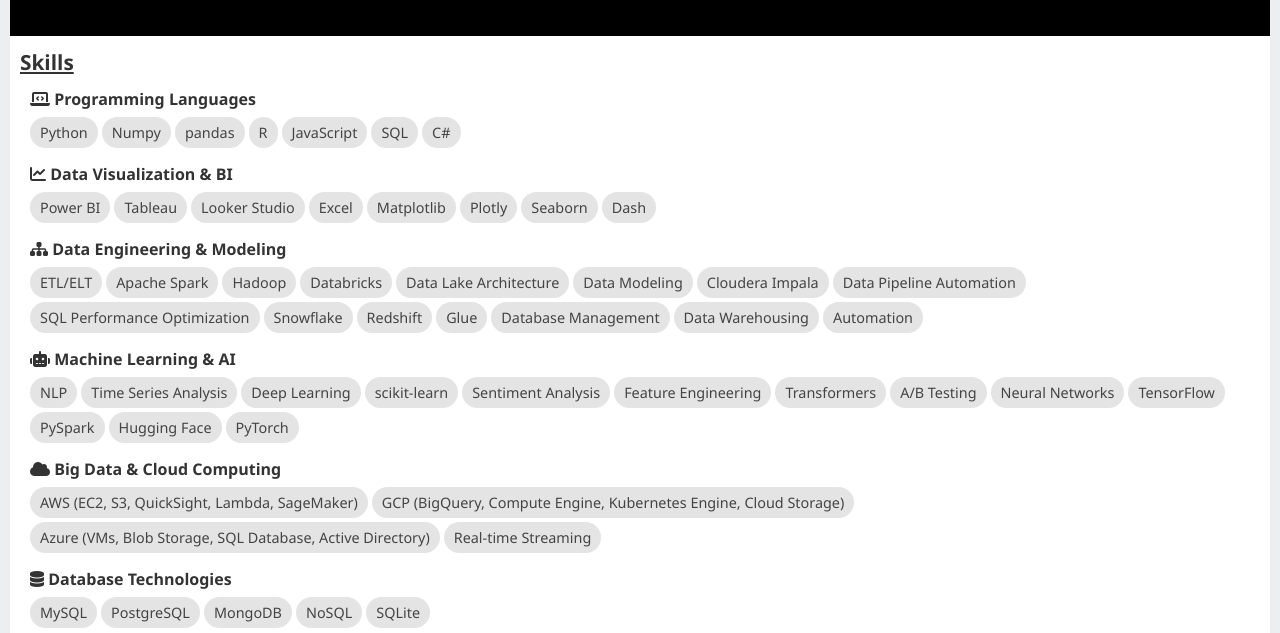
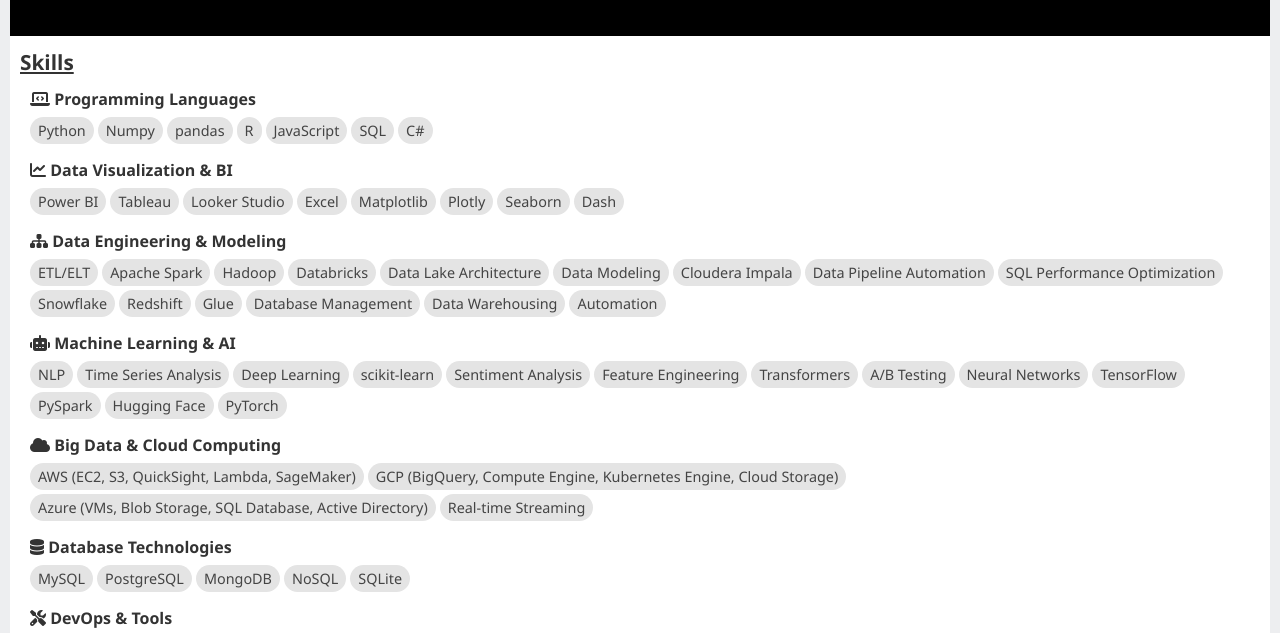
Before and after one commit to Sindhura1897/Portfolio, a plain HTML site: page portfolio.html in a window 1280 px wide. Shown: the part 156-789 px from the top of the page. Drawn offline with Linux system fonts and the light colour scheme.

Commit message:
Update portfolio_style.css

```diff
--- a/styles/portfolio_style.css
+++ b/styles/portfolio_style.css
@@ -32,8 +32,8 @@
 
 .skill-list li {
     background-color: #E4E4E4;
-    padding: 6px 10px;
-    border-radius: 20px;
+    padding: 4px 8px;
+    border-radius: 15px;
     font-size: 0.9rem;
     color: #444;
 }
```
